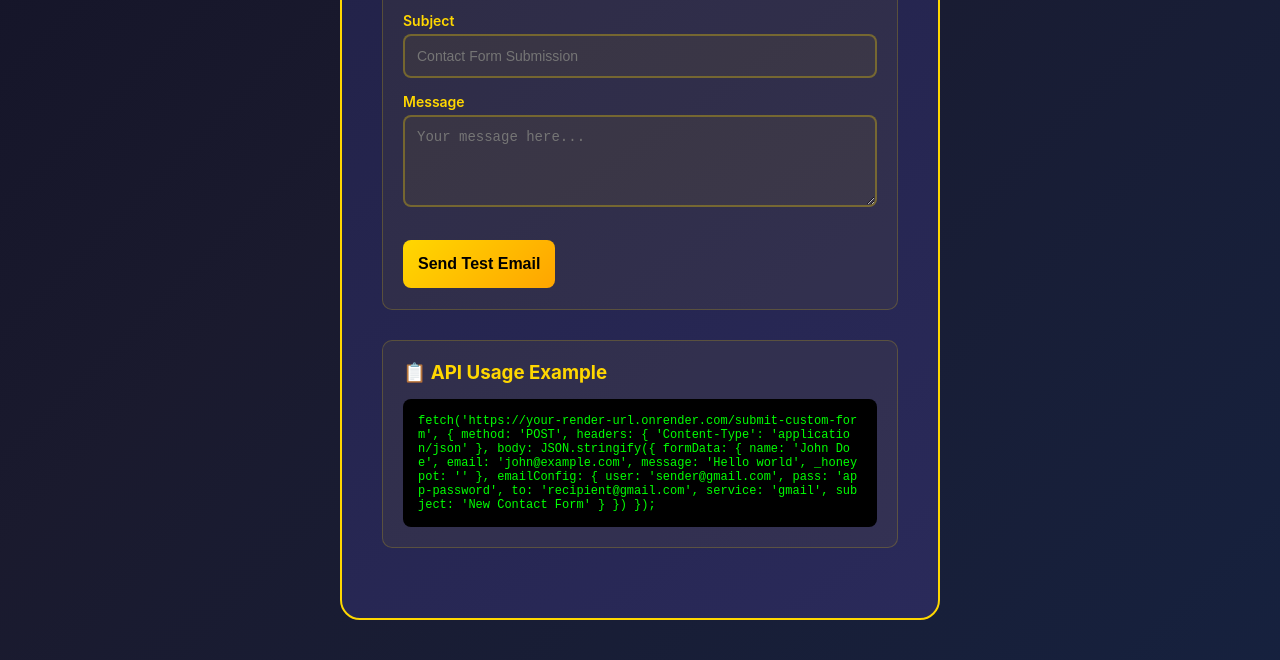
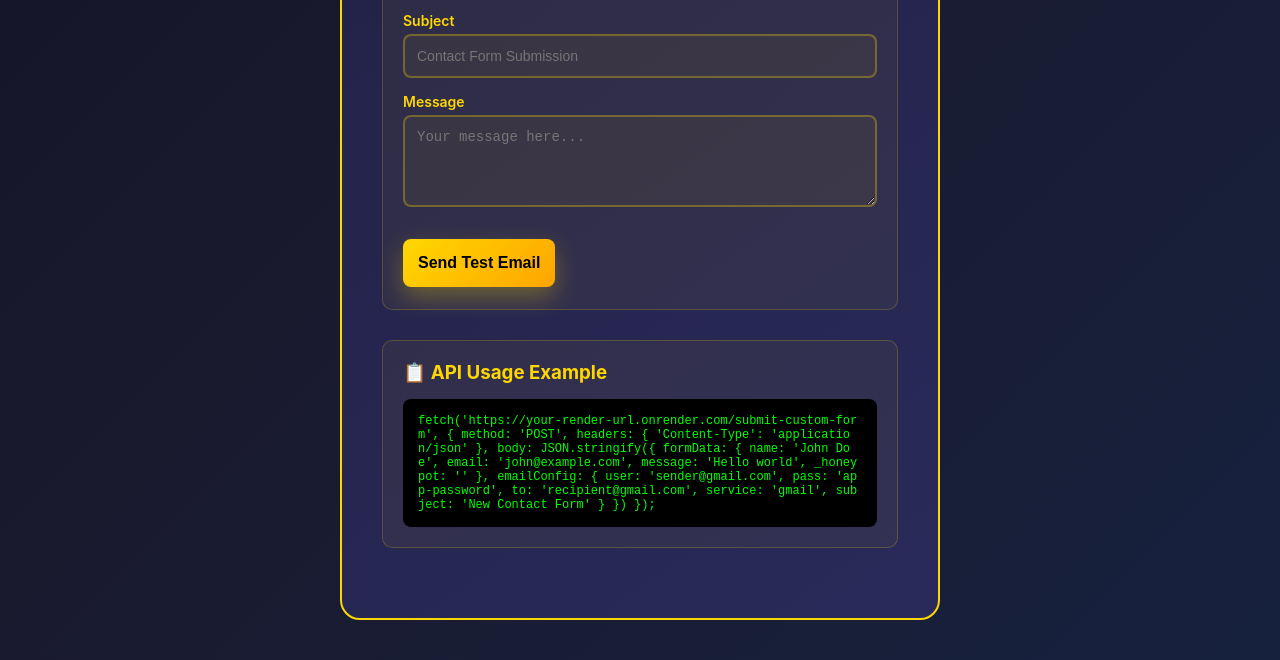
Before and after one commit to rajeshranjan42/universe-form-handler, a website: page public/custom-form-test.html in a window 1280 px wide. In both pictures the pointer is over the button "Send Test Email". Shown: the part 823-1483 px from the top of the page. Drawn offline with Linux system fonts and the light colour scheme.

Commit message:
Update custom-form-test.html

```diff
--- a/public/custom-form-test.html
+++ b/public/custom-form-test.html
@@ -403,6 +403,11 @@
           padding: 3px 6px;
         }
       }
+
+      button:hover {
+        transform: translateY(-2px);
+        box-shadow: 0 10px 25px rgba(255, 215, 0, 0.3);
+      }
     </style>
   </head>
   <body>
```
